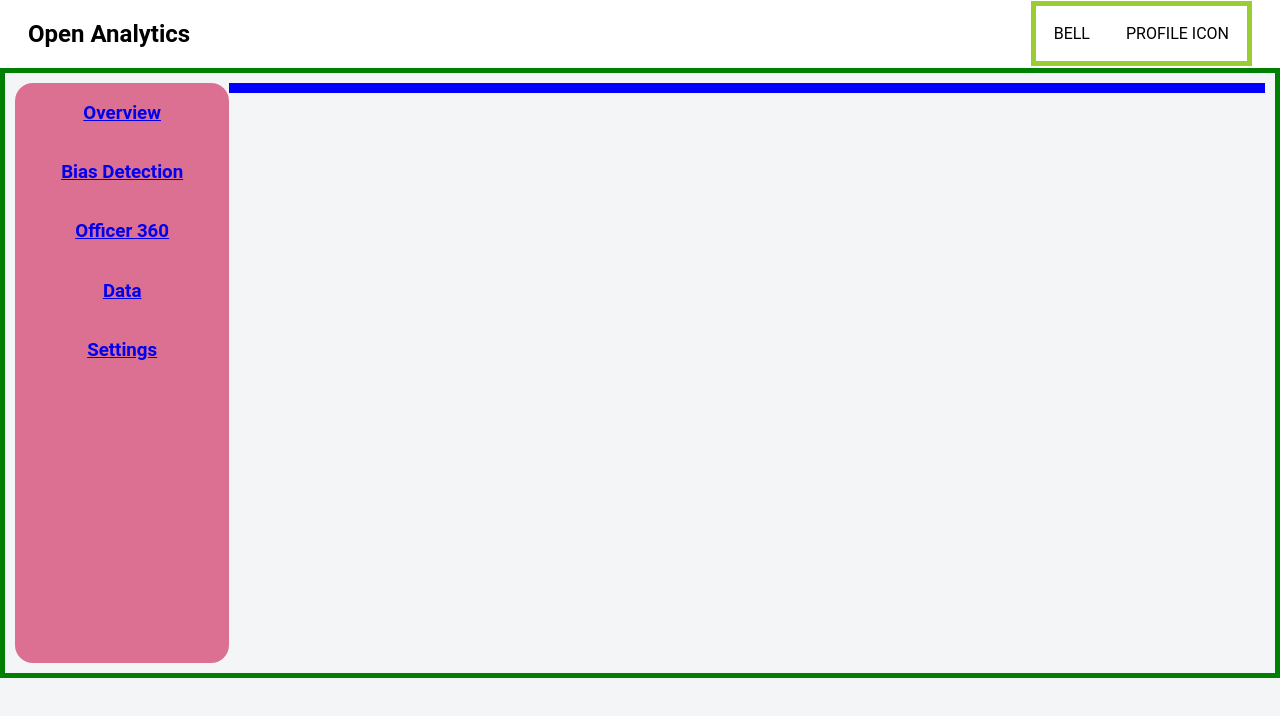
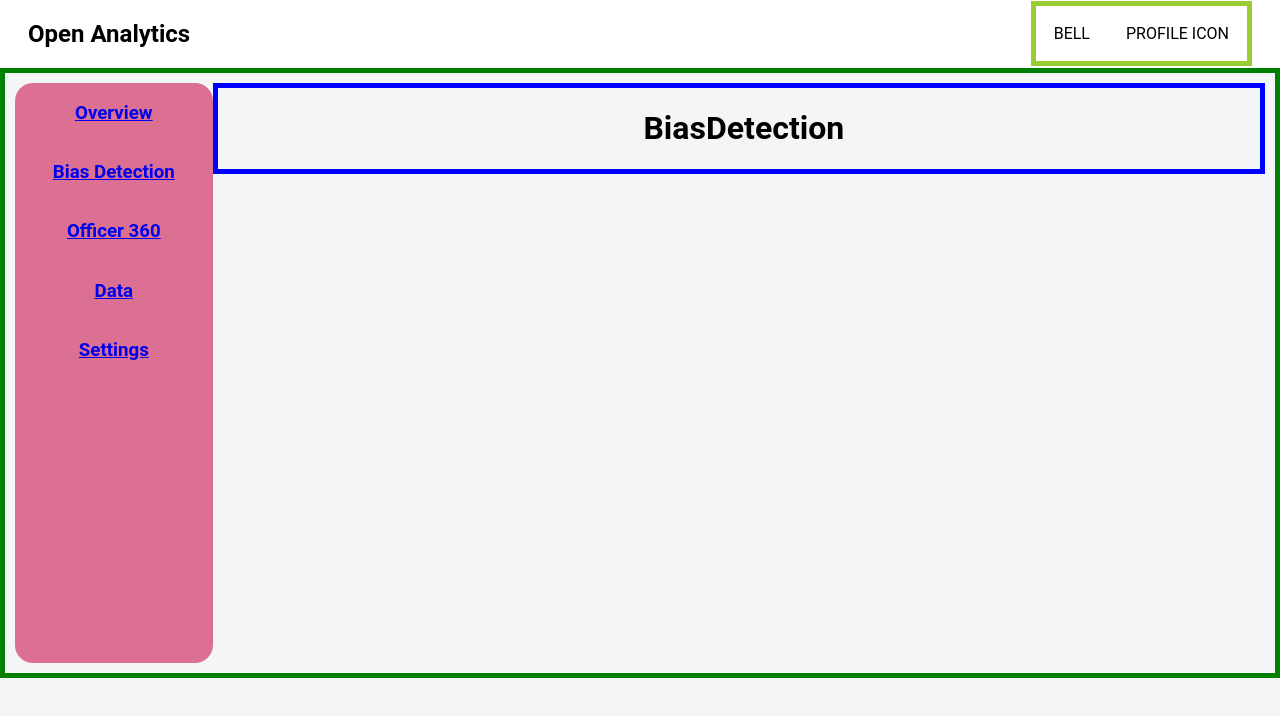
Before and after one commit to K-minutti/fin-oa, a React app: page /biasDetection in a window 1280 px wide. Shown: the top 716 px of the page. Built offline with nearby package versions, Linux system fonts and the light colour scheme.

Commit message:
routes link

```diff
--- a/client/App.js
+++ b/client/App.js
@@ -1,7 +1,7 @@
 import React from "react";
 import Header from "./Header";
 import Main from "./Main";
-import { HashRouter as Router } from "react-router-dom";
+import { BrowserRouter as Router } from "react-router-dom";
 class App extends React.Component {
   render() {
     return (
--- /dev/null
+++ b/client/BiasDetection.js
@@ -0,0 +1,11 @@
+import React from "react";
+
+const BiasDetection = () => {
+  return (
+    <div>
+      <h1>BiasDetection</h1>
+    </div>
+  );
+};
+
+export default BiasDetection;
--- /dev/null
+++ b/client/Data.js
@@ -0,0 +1,11 @@
+import React from "react";
+
+const Data = () => {
+  return (
+    <div>
+      <h1>DATA</h1>
+    </div>
+  );
+};
+
+export default Data;
--- a/client/Main.js
+++ b/client/Main.js
@@ -2,6 +2,11 @@ import React from "react";
 import Sidebar from "./Sidebar";
 import { withRouter, Switch, Route } from "react-router-dom";
 import Overview from "./Overview";
+import BiasDetection from "./BiasDetection";
+import Officer360 from "./Officer360";
+import Data from "./Data";
+import Settings from "./Settings";
+
 const Main = () => {
   return (
     <div id="main" className="row container">
@@ -9,6 +14,10 @@ const Main = () => {
       <div className="main-container">
         <Switch>
           <Route path="/overview" component={Overview} />
+          <Route path="/biasDetection" component={BiasDetection} />
+          <Route path="/officer360" component={Officer360} />
+          <Route path="/data" component={Data} />
+          <Route path="/settings" component={Settings} />
         </Switch>
       </div>
     </div>
--- /dev/null
+++ b/client/Officer360.js
@@ -0,0 +1,11 @@
+import React from "react";
+
+const Officer360 = () => {
+  return (
+    <div>
+      <h1>Officer360</h1>
+    </div>
+  );
+};
+
+export default Officer360;
--- /dev/null
+++ b/client/Settings.js
@@ -0,0 +1,11 @@
+import React from "react";
+
+const Settings = () => {
+  return (
+    <div>
+      <h1>SETTINGS</h1>
+    </div>
+  );
+};
+
+export default Settings;
--- a/client/Sidebar.js
+++ b/client/Sidebar.js
@@ -8,16 +8,16 @@ const Sidebar = () => {
         <Link to="/overview">
           <h3 className="sidebar-item">Overview</h3>
         </Link>
-        <Link to="/overview">
+        <Link to="/biasDetection">
           <h3 className="sidebar-item">Bias Detection</h3>
         </Link>
-        <Link to="/overview">
+        <Link to="/officer360">
           <h3 className="sidebar-item">Officer 360</h3>
         </Link>
-        <Link to="/overview">
+        <Link to="/data">
           <h3 className="sidebar-item">Data</h3>
         </Link>
-        <Link to="/overview">
+        <Link to="/settings">
           <h3 className="sidebar-item">Settings</h3>
         </Link>
       </section>
```
